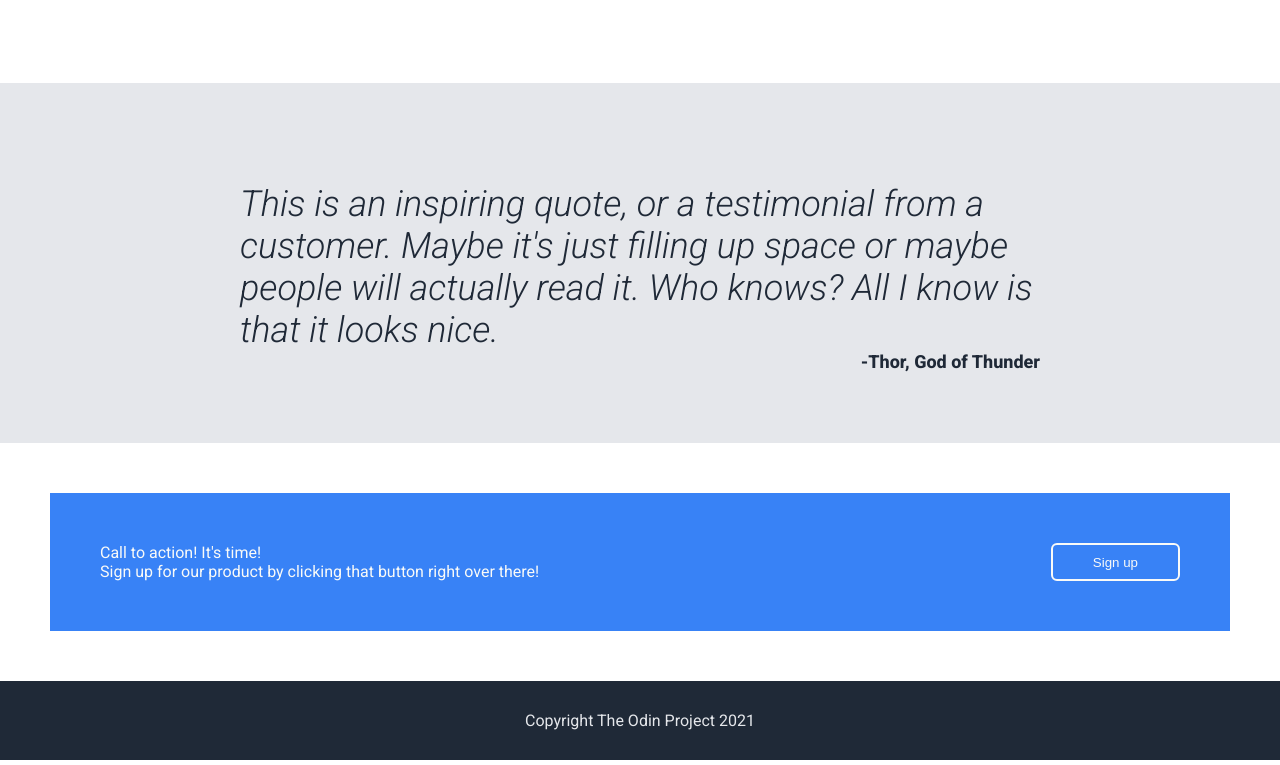
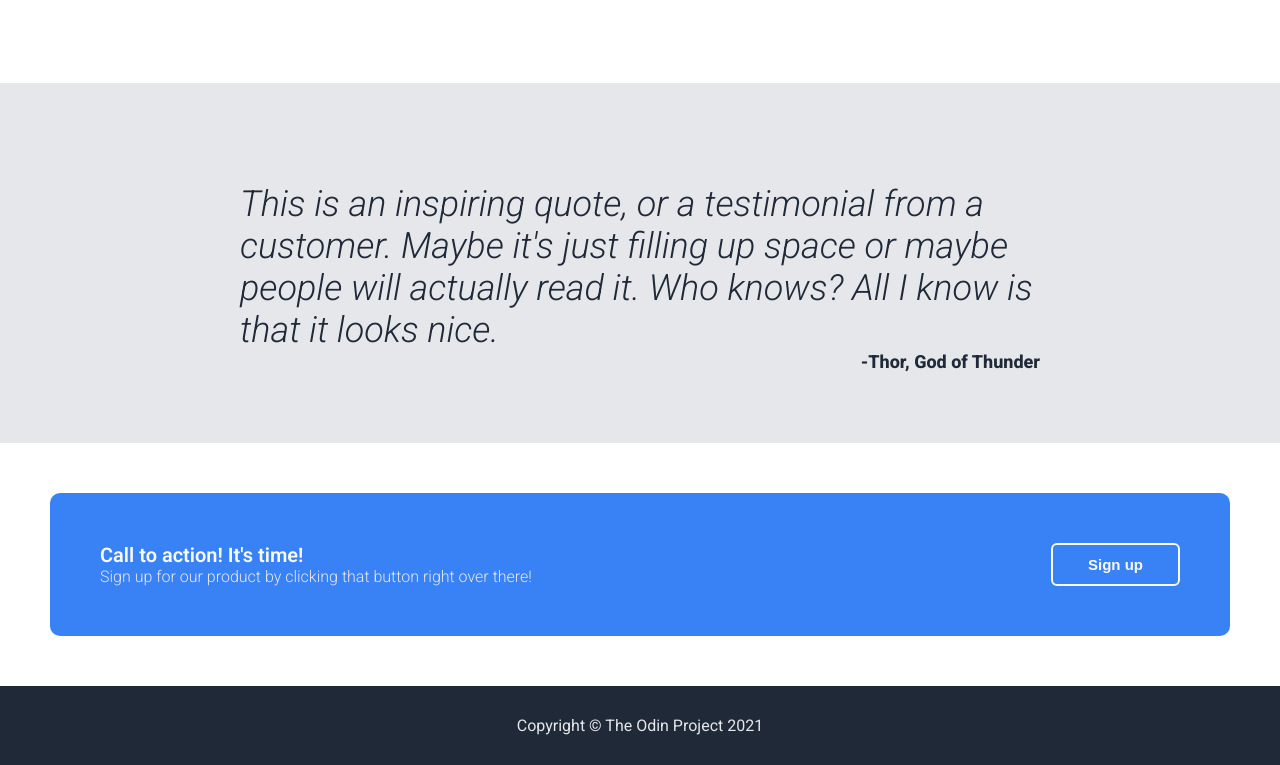
Before and after one commit to Redwin0430/landing-page, a plain HTML site: page index.html in a window 1280 px wide. Shown: the part 745-1510 px from the top of the page. Drawn offline with Linux system fonts and the light colour scheme.

Commit message:
Complete first draft of landing page
Will look to see if code can be simplified or cleaned up

```diff
--- a/index.html
+++ b/index.html
@@ -69,6 +69,6 @@
              </div>
         </div>
 
-        <div class="footer">Copyright The Odin Project 2021</div>
+        <div class="footer">Copyright &#169 The Odin Project 2021</div>
     </body>
 </html>
--- a/styles.css
+++ b/styles.css
@@ -147,18 +147,32 @@ body {
     margin: 50px;
     background-color: #3882F6;
     color: #F9FAF8;
+    border-radius: 10px;
     padding: 50px;
     display: flex;
     justify-content: space-between;
 }
 
+.short {
+    font-weight: 600;
+    font-size: 20px;
+}
+
+.long {
+    font-weight: 300;
+    color: #E5E7EB;
+}
+
 .call-button {
     background-color: #3882F6;
     color: #F9FAF8;
+    border-width: px;
     border-color: #F9FAF8;
     border-style: solid;
     border-radius: 6px;
-    padding: 5px 40px;
+    padding: 0px 35px;
+    font-size: 15px;
+    font-weight: 600;
 }
 
 /* End of call to action section */
```
